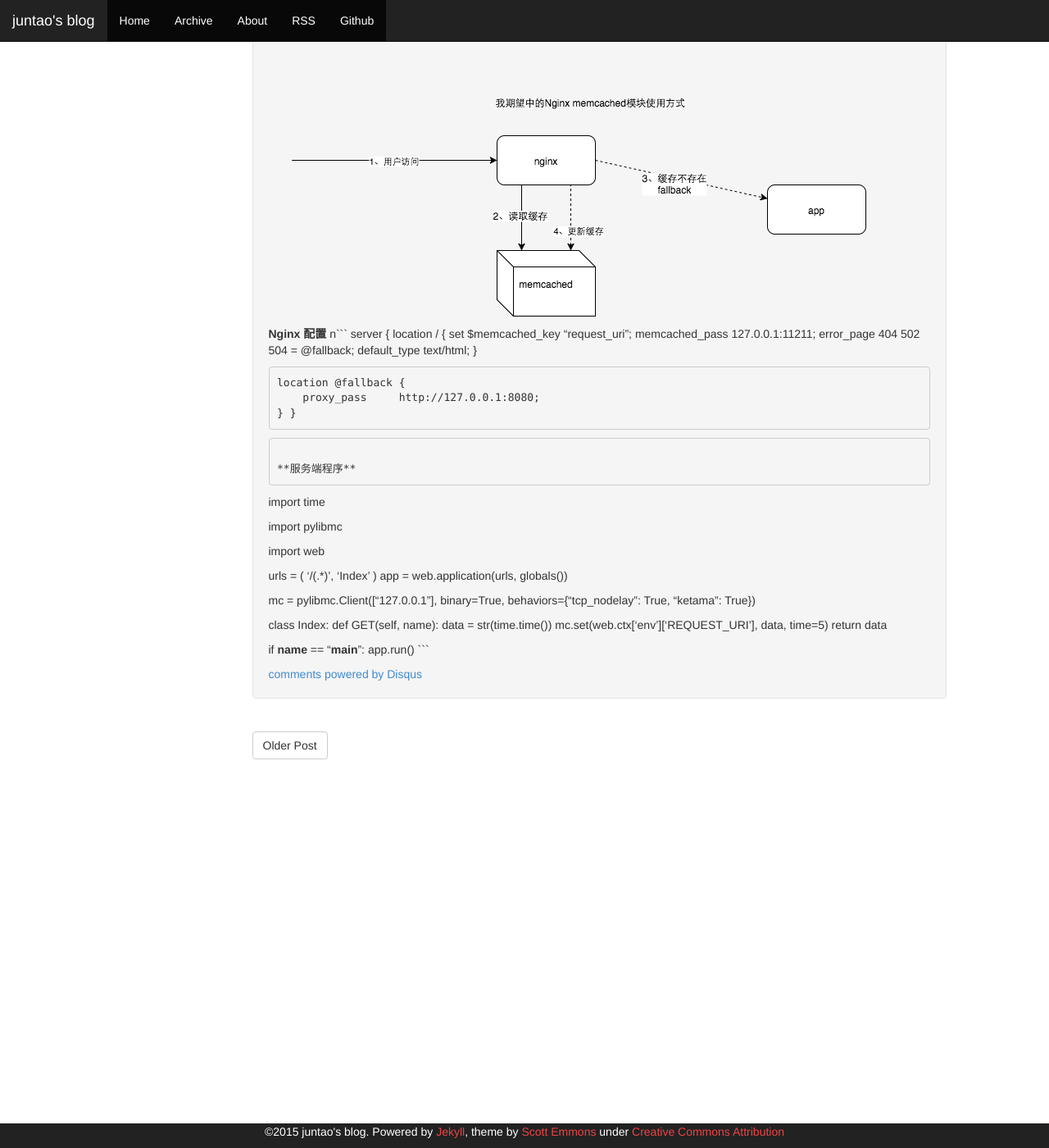
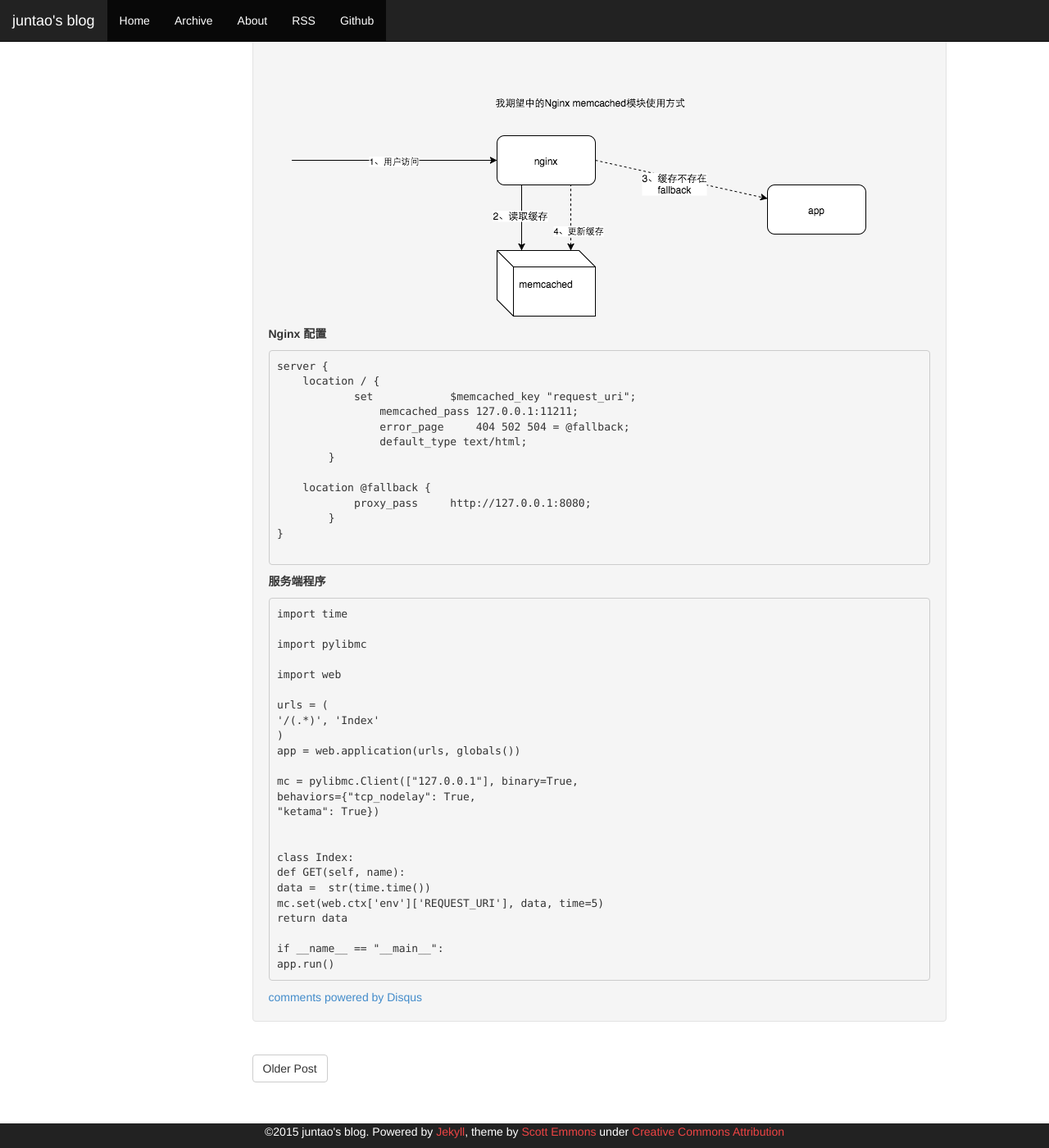
Before and after one commit to jinuljt/jinuljt.github.io, a Jekyll site: the page built from _posts/2015-09-08-nginx-memcached-module-usage.md, in a window 1280 px wide and 1400 px high, scrolled down 539 px. Shown: the whole window at 82% size. Built offline with Jekyll 4.4.1, drawn with Linux system fonts in a browser that asks for light colours; Markdown is read by kramdown in place of the engine named in the settings; comment, search, counter and statistics services are not loaded.

Commit message:
修改文章

````diff
--- a/_posts/2015-09-08-nginx-memcached-module-usage.md
+++ b/_posts/2015-09-08-nginx-memcached-module-usage.md
@@ -12,7 +12,8 @@ nginx模块的表现和我最初的想法有些不同，还是需要服务端程
 ![架构图](/images/2015-09/nginx_memcached.png)
 
 **Nginx 配置**
-n```
+
+```
 server {
     location / {
 	    set            $memcached_key "request_uri";
@@ -29,6 +30,7 @@ server {
 ```
 
 **服务端程序**
+
 ```
 import time
 
````
